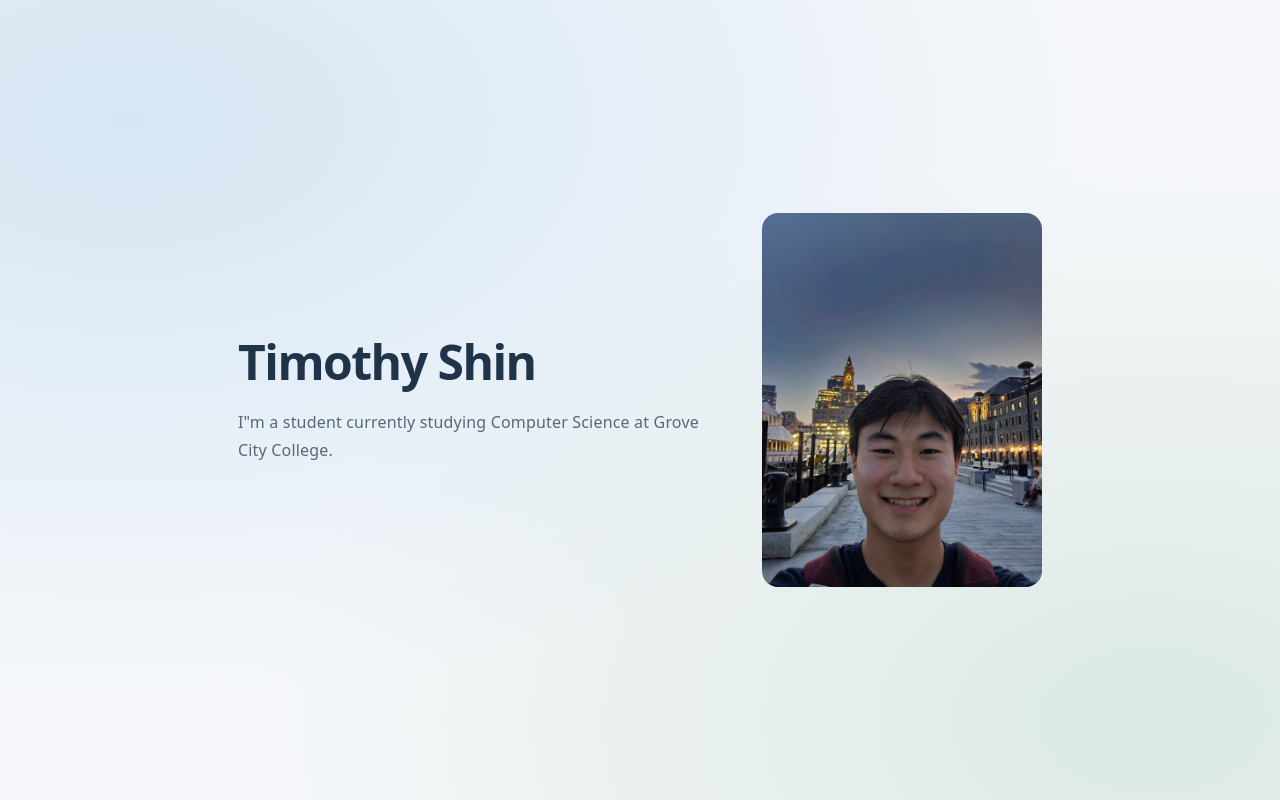
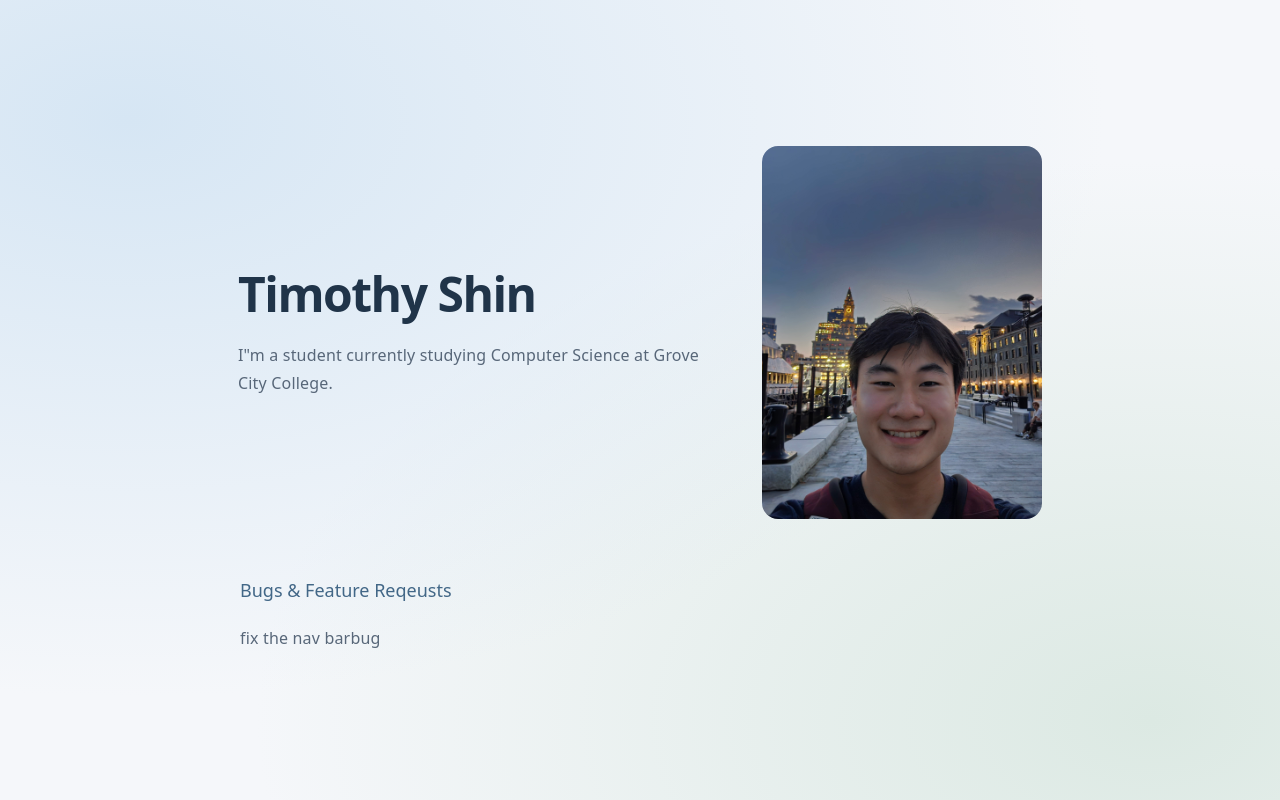
Before and after one commit to TS-24/my-platform, a React (Vite) app in the folder frontend/: page / in a window 1280 px wide. Built offline with nearby package versions, Linux system fonts and the light colour scheme.

Commit message:
created report type

```diff
--- a/frontend/src/App.tsx
+++ b/frontend/src/App.tsx
@@ -1,14 +1,40 @@
 import './App.css'
 import portrait from './assets/timothy-shin-waterfront-selfie.jpg'
 
+type ReportKind = "bug" | "feature";
+
+type Report = {
+  id : string;
+  text : string;
+  kind: ReportKind;
+};
+
 function App() {
+
+   const sampleReport: Report = {
+      id: "1",
+      text: "fix the nav bar",
+      kind: "bug"
+   }
+
   return (
     <main className="profile">
       <div className="profile-intro">
         <h1>Timothy Shin</h1>
         <p>I"m a student currently studying Computer Science at Grove City College. </p>
       </div>
+
       <img src={portrait} alt="Timothy Shin at the waterfront at dusk" width={300} />
+      <table>
+        <section>
+          <h2>Bugs & Feature Reqeusts</h2>
+          <p>
+            {sampleReport.text}
+            {sampleReport.kind}
+          </p>
+        </section>
+
+      </table>
     </main>
   )
 }
```
